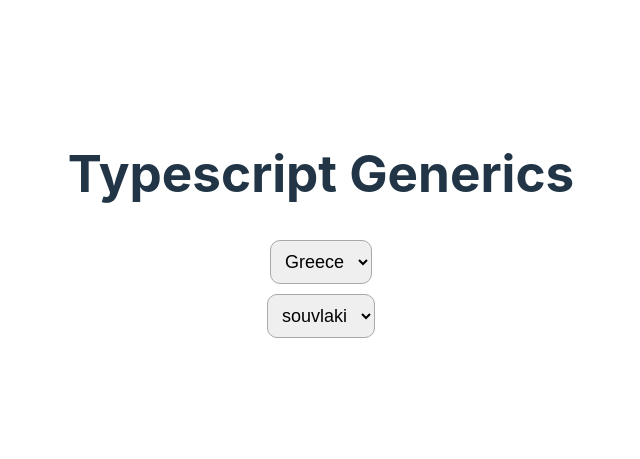
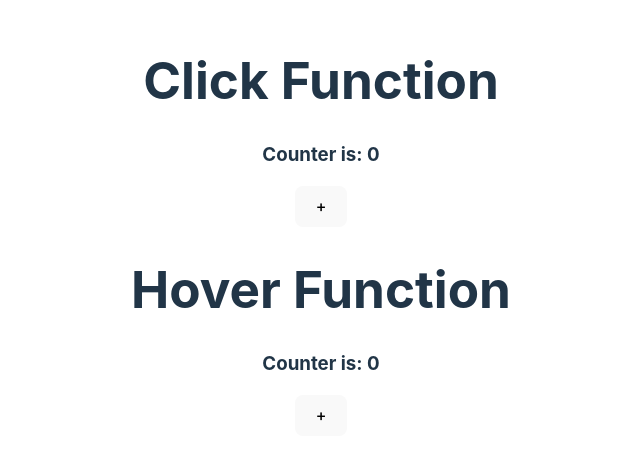
Before and after one commit to ktrip96/tsPlayground, a React (Vite) app: page / in a window 1280 px wide. Shown: the part 173-632 px from the top of the page, without its empty margins (319-959 px from the left). Built offline with nearby package versions, Linux system fonts and the light colour scheme.

Commit message:
components

```diff
--- a/src/App.tsx
+++ b/src/App.tsx
@@ -1,5 +1,5 @@
 import './App.css'
-import Parent from './features/typescriptGenerics/Parent'
+import Parent from './features/highOrderComponents/Parent'
 // In order to test new components change the folder from which you are importing.
 // e.g. Testing useReducer ==> ./features/useReducer/Parent
 // Testing useCallBack ==> ./features/useCallBack/Parent
--- /dev/null
+++ b/src/features/highOrderComponents/NormalClick.tsx
@@ -0,0 +1,16 @@
+import React, { useState } from 'react'
+
+type Props = {}
+
+const NormalClick = (props: Props) => {
+	const [counter, setCounter] = useState(0)
+	return (
+		<div>
+			<h1>Click Function</h1>
+			<h3>Counter is: {counter}</h3>
+			<button onClick={() => setCounter((prev) => prev + 1)}> + </button>
+		</div>
+	)
+}
+
+export default NormalClick
--- /dev/null
+++ b/src/features/highOrderComponents/NormalHover.tsx
@@ -0,0 +1,16 @@
+import React, { useState } from 'react'
+
+type Props = {}
+
+const NormalHover = (props: Props) => {
+	const [counter, setCounter] = useState(0)
+	return (
+		<div>
+			<h1>Hover Function </h1>
+			<h3>Counter is: {counter}</h3>
+			<button onMouseOver={() => setCounter((prev) => prev + 1)}> + </button>
+		</div>
+	)
+}
+
+export default NormalHover
--- /dev/null
+++ b/src/features/highOrderComponents/Parent.tsx
@@ -0,0 +1,16 @@
+import React from 'react'
+import NormalClick from './NormalClick'
+import NormalHover from './NormalHover'
+
+type Props = {}
+
+const Parent = (props: Props) => {
+	return (
+		<div>
+			<NormalClick />
+			<NormalHover />
+		</div>
+	)
+}
+
+export default Parent
```
